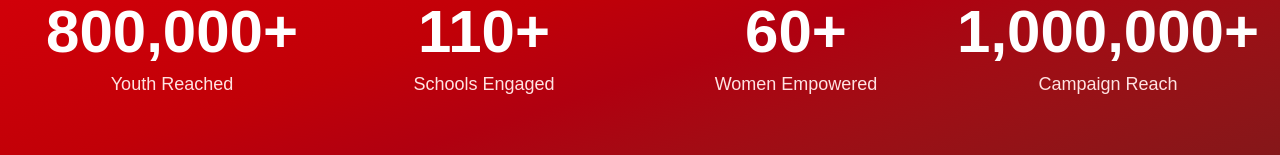
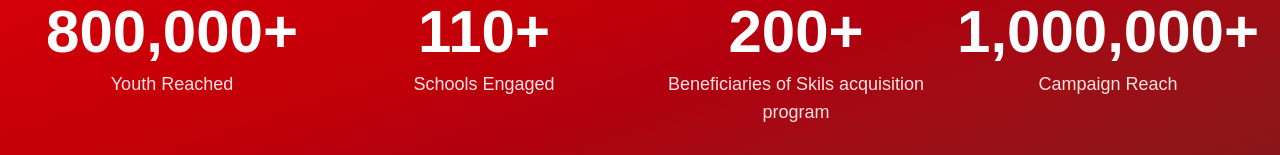
Before and after one commit to doxa-photizo/Proactif, a Next.js app: page / in a window 1280 px wide. Shown: the part 2411-2566 px from the top of the page. Built offline with nearby package versions, Linux system fonts and the light colour scheme.

Commit message:
update project contents

```diff
--- a/pages/index.tsx
+++ b/pages/index.tsx
@@ -69,7 +69,7 @@ export default function Home() {
         <section className="relative min-h-[calc(100vh-5rem)] flex items-center overflow-hidden">
           <div className="absolute inset-0">
             <img
-              src="/pics/Living Positively.png"
+              src="/pics/mentoring.png"
               alt="Community"
               className="w-full h-full object-cover"
             />
@@ -291,7 +291,7 @@ export default function Home() {
               {[
                 { value: 800000, label: "Youth Reached", suffix: "+" },
                 { value: 110, label: "Schools Engaged", suffix: "+" },
-                { value: 60, label: "Women Empowered", suffix: "+" },
+                { value: 200, label: "Beneficiaries of Skils acquisition program", suffix: "+" },
                 { value: 1000000, label: "Campaign Reach", suffix: "+" },
               ].map((stat, index) => (
                 <motion.div
```
